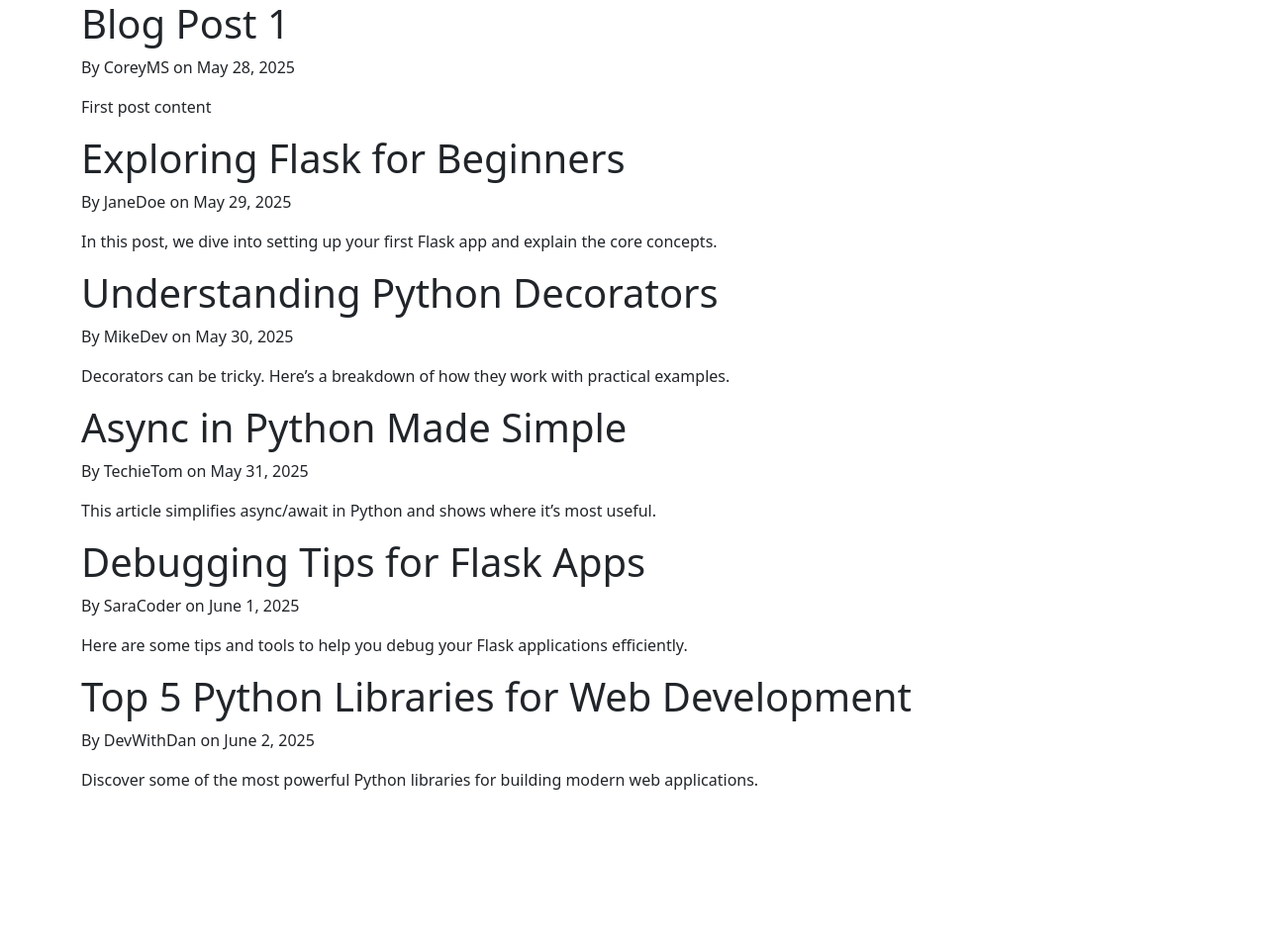
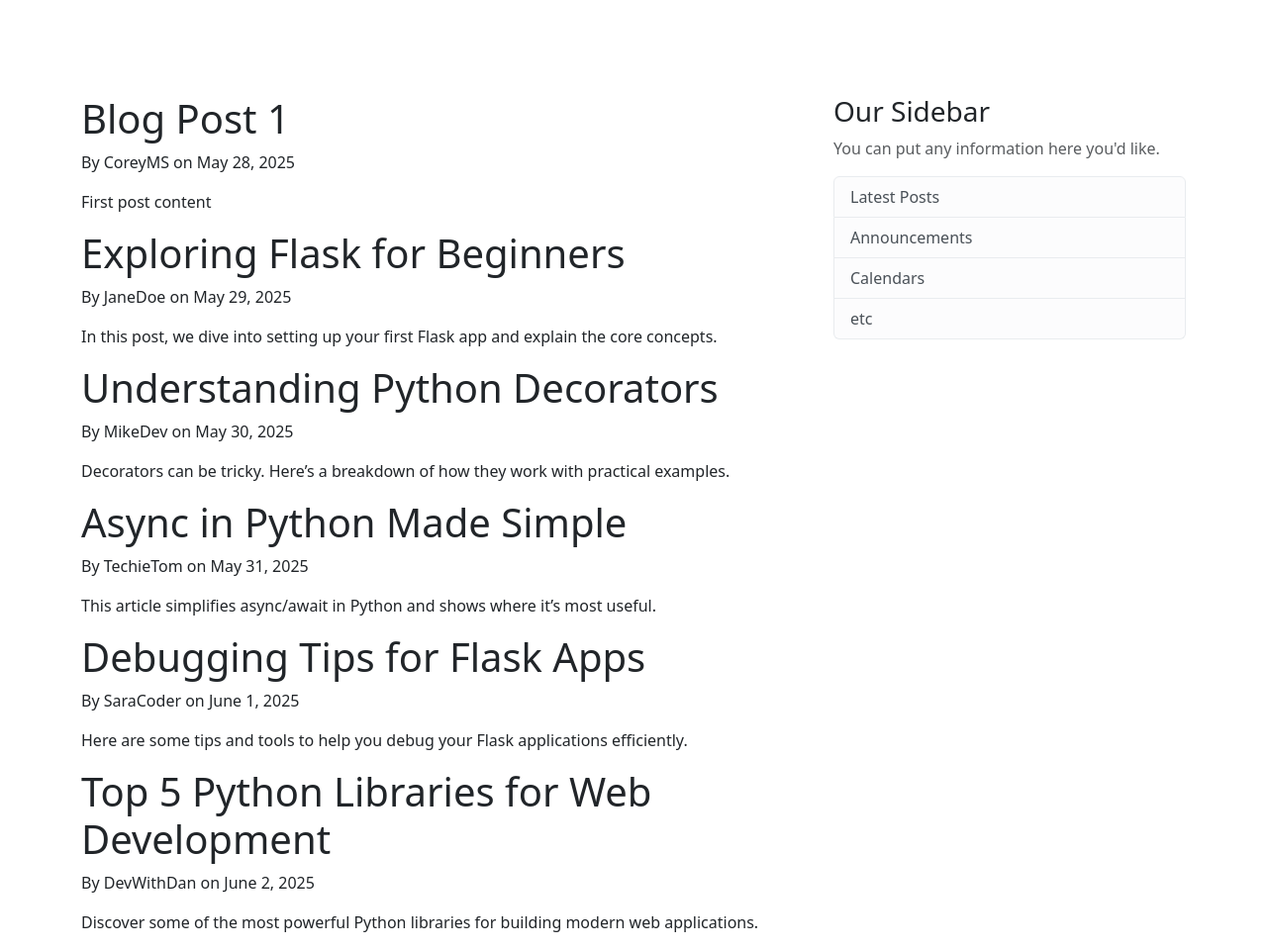
Before and after one commit to MitchellMunoz/djangoBlog, a Django app: page / in a window 1280 px wide. Shown: the whole page at 99% size. Before the commit the page ends 798 px from the top, so only its background shows below. Run offline with Django 5.2, Linux system fonts and the light colour scheme.

Commit message:
base template

```diff
--- a/blog/templates/blog/base.html
+++ b/blog/templates/blog/base.html
@@ -1,3 +1,5 @@
+{% load static %}
+
 <!DOCTYPE html>
 <html lang="en">
   <head>
@@ -6,34 +8,106 @@
       name="viewport"
       content="width=device-width, initial-scale=1"
     />
-    {% if title %}
-    <title>Django Blog - {{title}}</title>
-    {% else %}
-    <title>Django Blog</title>
-    {% endif %}
+
+    <link
+      rel="stylesheet"
+      href="{% static 'blog/main.css' %}"
+    />
     <link
       href="https://cdn.jsdelivr.net/npm/bootstrap@5.3.6/dist/css/bootstrap.min.css"
       rel="stylesheet"
       integrity="sha384-4Q6Gf2aSP4eDXB8Miphtr37CMZZQ5oXLH2yaXMJ2w8e2ZtHTl7GptT4jmndRuHDT"
       crossorigin="anonymous"
     />
+
+    <title>Django Blog{% if title %} - {{ title }}{% endif %}</title>
   </head>
+
   <body>
-    <div class="container">{% block content %}{% endblock %}</div>
+    <header class="site-header">
+      <nav class="navbar navbar-expand-md navbar-dark bg-steel fixed-top">
+        <div class="container">
+          <a
+            class="navbar-brand me-4"
+            href="/"
+            >Django Blog</a
+          >
+          <button
+            class="navbar-toggler"
+            type="button"
+            data-bs-toggle="collapse"
+            data-bs-target="#navbarToggle"
+            aria-controls="navbarToggle"
+            aria-expanded="false"
+            aria-label="Toggle navigation"
+          >
+            <span class="navbar-toggler-icon"></span>
+          </button>
+
+          <div
+            class="collapse navbar-collapse"
+            id="navbarToggle"
+          >
+            <div class="navbar-nav me-auto">
+              <a
+                class="nav-link"
+                href="/"
+                >Home</a
+              >
+              <a
+                class="nav-link"
+                href="/about"
+                >About</a
+              >
+            </div>
+            <div class="navbar-nav">
+              <a
+                class="nav-link"
+                href="#"
+                >Login</a
+              >
+              <a
+                class="nav-link"
+                href="#"
+                >Register</a
+              >
+            </div>
+          </div>
+        </div>
+      </nav>
+    </header>
+
+    <main
+      role="main"
+      class="container mt-5 pt-5"
+    >
+      <div class="row">
+        <div class="col-md-8">{% block content %}{% endblock %}</div>
+        <div class="col-md-4">
+          <div class="content-section">
+            <h3>Our Sidebar</h3>
+            <p class="text-muted">
+              You can put any information here you'd like.
+            </p>
+            <ul class="list-group">
+              <li class="list-group-item list-group-item-light">
+                Latest Posts
+              </li>
+              <li class="list-group-item list-group-item-light">
+                Announcements
+              </li>
+              <li class="list-group-item list-group-item-light">Calendars</li>
+              <li class="list-group-item list-group-item-light">etc</li>
+            </ul>
+          </div>
+        </div>
+      </div>
+    </main>
+
     <script
       src="https://cdn.jsdelivr.net/npm/bootstrap@5.3.6/dist/js/bootstrap.bundle.min.js"
       integrity="sha384-j1CDi7MgGQ12Z7Qab0qlWQ/Qqz24Gc6BM0thvEMVjHnfYGF0rmFCozFSxQBxwHKO"
       crossorigin="anonymous"
     ></script>
-    <script
-      src="https://cdn.jsdelivr.net/npm/@popperjs/core@2.11.8/dist/umd/popper.min.js"
-      integrity="sha384-I7E8VVD/ismYTF4hNIPjVp/Zjvgyol6VFvRkX/vR+Vc4jQkC+hVqc2pM8ODewa9r"
-      crossorigin="anonymous"
-    ></script>
-    <script
-      src="https://cdn.jsdelivr.net/npm/bootstrap@5.3.6/dist/js/bootstrap.min.js"
-      integrity="sha384-RuyvpeZCxMJCqVUGFI0Do1mQrods/hhxYlcVfGPOfQtPJh0JCw12tUAZ/Mv10S7D"
-      crossorigin="anonymous"
-    ></script>
   </body>
 </html>
```
